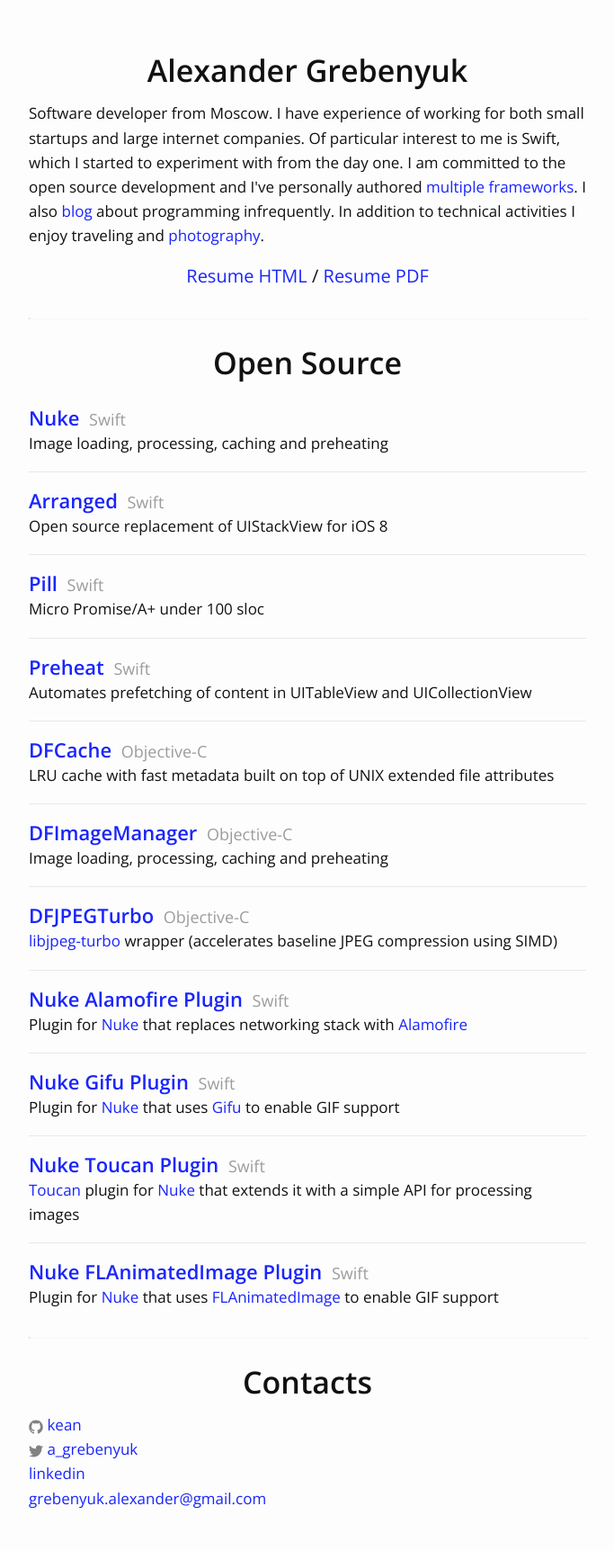
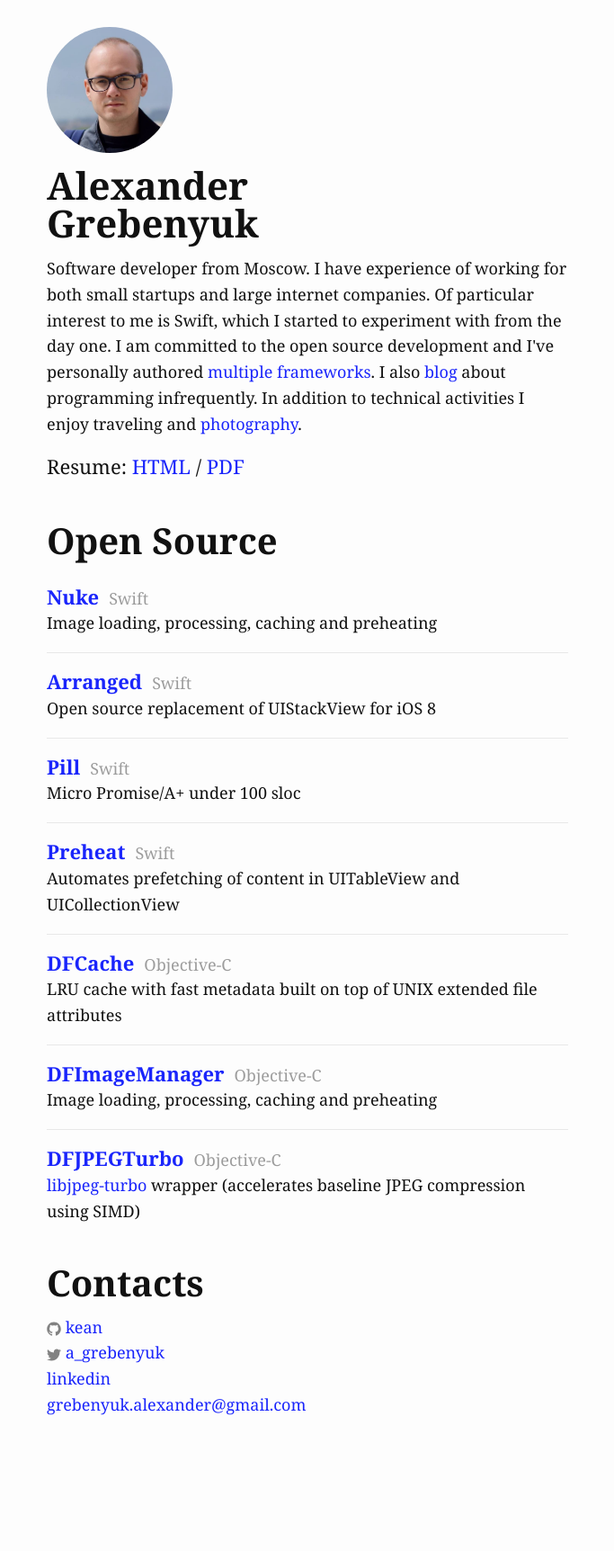
Before and after one commit to hyling/kean.github.io, a Jekyll site: the page built from index.html, in a window 1280 px wide. Shown: the whole page at 90% size, without its empty margins (298-981 px from the left). Built offline with Jekyll 4.4.1, drawn with Linux system fonts in a browser that asks for light colours; after the commit the page ends 1621 px from its top, so only the background shows below that.

Commit message:
New homepage

```diff
--- a/_data/open-source.json
+++ b/_data/open-source.json
@@ -41,30 +41,6 @@
             "link" : "https://github.com/kean/DFJPEGTurbo",
             "languages" : "Objective-C",
             "description" : "<a href=\"http://www.libjpeg-turbo.org\">libjpeg-turbo</a> wrapper (accelerates baseline JPEG compression using SIMD)"
-        },
-        {
-            "title" : "Nuke Alamofire Plugin",
-            "link" : "https://github.com/kean/Nuke-Alamofire-Plugin",
-            "languages" : "Swift",
-            "description" : "Plugin for <a href=\"https://github.com/kean/Nuke\">Nuke</a> that replaces networking stack with <a href=\"https://github.com/Alamofire/Alamofire\">Alamofire</a>"
-        },
-        {
-            "title" : "Nuke Gifu Plugin",
-            "link" : "https://github.com/kean/Nuke-Gifu-Plugin",
-            "languages" : "Swift",
-            "description" : "Plugin for <a href=\"https://github.com/kean/Nuke\">Nuke</a> that uses <a href=\"https://github.com/kaishin/Gifu\">Gifu</a> to enable GIF support"
-        },
-        {
-            "title" : "Nuke Toucan Plugin",
-            "link" : "https://github.com/kean/Nuke-Toucan-Plugin",
-            "languages" : "Swift",
-            "description" : "<a href=\"https://github.com/gavinbunney/Toucan\">Toucan</a> plugin for <a href=\"https://github.com/kean/Nuke\">Nuke</a> that extends it with a simple API for processing images"
-        },
-        {
-            "title" : "Nuke FLAnimatedImage Plugin",
-            "link" : "https://github.com/kean/Nuke-AnimatedImage-Plugin",
-            "languages" : "Swift",
-            "description" : "Plugin for <a href=\"https://github.com/kean/Nuke\">Nuke</a> that uses <a href=\"https://github.com/Flipboard/FLAnimatedImage\">FLAnimatedImage</a> to enable GIF support"
         }
     ]
 }
--- a/_sass/_home.scss
+++ b/_sass/_home.scss
@@ -1,20 +1,11 @@
 
 .home-avatar {
-    margin-top: $spacing-unit;
-
-    @include media-query($on-laptop) {
-        margin-top: $spacing-unit * 0.25;
-    }
+    border-radius: 50%;
+    max-width: 140px;
 }
 
-.home-resume-button {
-    text-align: center;
-    font-size: 20px;
-    margin: $spacing-unit * 0.5 0;
-
-    @include media-query($on-laptop) {
-        margin: $spacing-unit * 0.5 0;
-    }
+.home-resume {
+    font-size: 22px;
 }
 
 .home-divider {
@@ -28,15 +19,26 @@
     }
 }
 
-.home-section-title {
-    text-align: center;
-    font-size: 34px;
+.home-title {
+    font-size: 42px;
     font-weight: 700;
-    margin-top: $spacing-unit;
+    margin-top: 0.5 * $spacing-unit;
     margin-bottom: 0.5 * $spacing-unit;
-    line-height: 1.1;
+    line-height: 1;
 
     @include media-query($on-palm) {
-        font-size: 30px;
+        font-size: 40px;
     }
 }
+
+.home-section-title {
+    font-size: 40px;
+    font-weight: 700;
+    margin-top: 1.5 * $spacing-unit;
+    margin-bottom: 0.5 * $spacing-unit;
+    line-height: 1;
+
+    @include media-query($on-palm) {
+        font-size: 36px;
+    }
+}
--- a/css/main.scss
+++ b/css/main.scss
@@ -3,8 +3,8 @@
 ---
 @charset "utf-8";
 
-$base-font-family: "Open Sans", "Helvetica Neue", Helvetica, sans-serif, Arial;
-$base-font-size: 17px;
+$base-font-family: Georgia, serif, "Times New Roman", Helvetica, "Helvetica Neue";
+$base-font-size: 18px;
 $base-font-weight: 400;
 $small-font-size: $base-font-size * 0.875;
 $base-line-height: 1.6;
@@ -20,10 +20,10 @@
 $brand-color: #1A25FB;
 
 // Width of the content area
-$content-width: 680px;
+$content-width: 640px;
 
-$on-palm: 600px;
-$on-laptop: 740px;
+$on-palm: 560px;
+$on-laptop: 600px;
 
 @mixin media-query($device) {
     @media screen and (max-width: $device) {
@@ -36,6 +36,3 @@
         "layout",
         "home"
 ;
-
-// Import fonts
-@import url(https://fonts.googleapis.com/css?family=Open+Sans:400,600,400italic);
--- a/index.html
+++ b/index.html
@@ -9,14 +9,14 @@
 
 <div class="content">
 
-<h1 class="home-section-title">Alexander Grebenyuk</h1>
+<img src="images/avatar.jpg" class="home-avatar">
+
+<h1 class="home-title">Alexander<br/>Grebenyuk</h1>
 
 <p>Software developer from Moscow. I have experience of working for both small startups and large internet companies. Of particular interest to me is Swift, which I started to experiment with from the day one. I am committed to the open source development and I've personally authored <a href="https://github.com/kean">multiple frameworks</a>. I also <a href="https://kean.github.io/blog/">blog</a> about programming infrequently. In addition to technical activities I enjoy traveling and <a href='https://www.flickr.com/photos/agrebenyuk/'>photography</a>.</p>
 
-<p class="home-resume-button"><a href='./resume.html'>Resume HTML</a> / <a href='./resources/resume_grebenyuk_alexander.pdf'>Resume PDF</a></p>
+<p class="home-resume">Resume: <a href='./resume.html'>HTML</a> / <a href='./resources/resume_grebenyuk_alexander.pdf'>PDF</a></p>
 
-
-<hr class="home-divider">
 
 <h1 class="home-section-title">Open Source</h1>
 
@@ -32,9 +32,6 @@
 {% endfor %}
 </ul>
 
-
-<hr class="home-divider">
-
 <h1 class="home-section-title">Contacts</h1>
 
 <ul class="social-media-list">
--- a/resume.html
+++ b/resume.html
@@ -82,12 +82,6 @@
 
 <h3><a href="https://github.com/kean/DFJPEGTurbo">DFJPEGTurbo</a> (Objective-C)</h3>
 <a href=\"http://www.libjpeg-turbo.org\">libjpeg-turbo</a> wrapper (accelerates baseline JPEG compression using SIMD)</p>
-
-<h3 id="nuke-alamofire-pluginhttpsgithubcomkeannuke-alamofire-plugin-swift"><a href="https://github.com/kean/Nuke-Alamofire-Plugin">Nuke Alamofire Plugin</a> (Swift)</h3>
-<p>Plugin for <a href="https://github.com/kean/Nuke">Nuke</a> that replaces networking stack with <a href="https://github.com/Alamofire/Alamofire">Alamofire</a></p>
-
-<h3 id="nuke-animatedimage-pluginhttpsgithubcomkeannuke-animatedimage-plugin-swift"><a href="https://github.com/kean/Nuke-AnimatedImage-Plugin">Nuke AnimatedImage Plugin</a> (Swift)</h3>
-Plugin for <a href=\"https://github.com/kean/Nuke\">Nuke</a> that uses <a href=\"https://github.com/Flipboard/FLAnimatedImage\">FLAnimatedImage</a> to enable GIF support</p>
 
 <h2 id="h_languages">Languages</h2>
 
--- a/stylesheets/stylesheet.css
+++ b/stylesheets/stylesheet.css
@@ -8,12 +8,12 @@
   padding: 8px;
   border: 0;
   vertical-align: baseline;
-  font-size: 17px;
+  font-size: 18px;
   line-height: 1.5;
   font-weight: 400;
-  font-family: "Open Sans", "Helvetica Neue", Helvetica, Arial, Verdana, sans-serif;
+  font-family: Georgia, serif, "Times New Roman", Helvetica, "Helvetica Neue";
   color: rgb(51, 51, 51);
-  max-width: 760px;
+  max-width: 660px;
   margin: 0 auto;
 }
 
```
Also changed, not shown: other parts of resume.html (+1 -1 lines), images/avatar.jpg (added), images/avatar.png (deleted).
